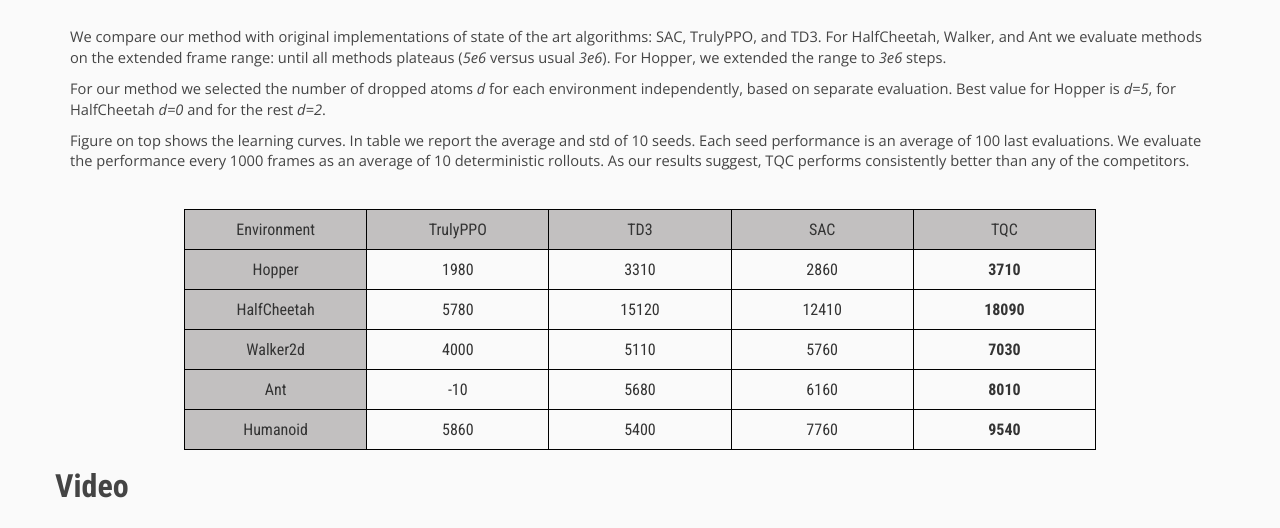
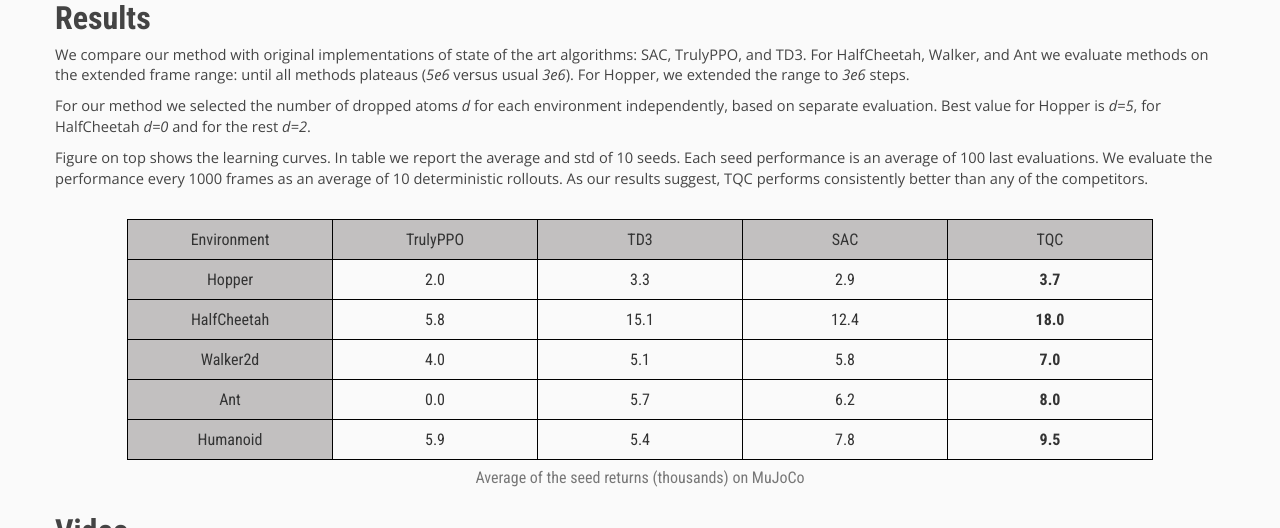
Before and after one commit to bayesgroup/bayesgroup.github.io, a Jekyll site: the page tqc/index.html, which Jekyll copies as it is, in a window 1280 px wide and 900 px high, scrolled down 2658 px, cut to the strip 0-528 px from the top of the window. Built offline with Jekyll 4.4.1, drawn with Linux system fonts in a browser that asks for light colours; nearby versions of some CDN libraries; formulas are drawn with MathJax 3; comment, search, counter and statistics services are not loaded.

Commit message:
TQC restyle

```diff
--- a/tqc/index.html
+++ b/tqc/index.html
@@ -499,10 +499,12 @@
 
 </script>
 <div class="container">
-
+  <p class="vspace"></p>
   <!-- ====================================================== -->
   <!-- ===================== TITLE ========================== -->
   <!-- ====================================================== -->
+
+
   <center>
     <div class="title">Controlling Overestimation Bias with Truncated Mixture of Continuous Distributional Quantile Critics</div>
     <!--<div class="subtitle">Version 2</div>-->
@@ -692,8 +694,6 @@
   <!-- ====================================================== -->
   <div class="row section">
     <div class="section_title">Results</div>
-  </div>
-
     <p>
       We compare our method with original implementations of state of the art algorithms: SAC, TrulyPPO, and TD3.
       For HalfCheetah, Walker, and Ant we evaluate methods on the extended frame range: until all methods plateaus (<i>5e6</i> versus usual <i>3e6</i>).
@@ -712,9 +712,11 @@
       We evaluate the performance every 1000 frames as an average of 10 deterministic rollouts.
       As our results suggest, TQC performs consistently better than any of the competitors.
     </p>
-  <p class="vspace"></p>
+  </div>
+
   <center>
-    <table style="width:80%">
+    <table style="width:90%">
+
       <tr>
         <th><center>Environment</center></th>
         <th><center>TrulyPPO</center></th>
@@ -724,39 +726,40 @@
       </tr>
       <tr>
         <th><center>Hopper</center></th>
-        <td>1980</td>
-        <td>3310</td>
-        <td>2860</td>
-        <td><b>3710</b></td>
+        <td>2.0</td>
+        <td>3.3</td>
+        <td>2.9</td>
+        <td><b>3.7</b></td>
       </tr>
       <tr>
         <th><center>HalfCheetah</center></th>
-        <td>5780</td>
-        <td>15120</td>
-        <td>12410</td>
-        <td><b>18090</b></td>
+        <td>5.8</td>
+        <td>15.1</td>
+        <td>12.4</td>
+        <td><b>18.0</b></td>
       </tr>
       <tr>
         <th><center>Walker2d</center></th>
-        <td>4000</td>
-        <td>5110</td>
-        <td>5760</td>
-        <td><b>7030</b></td>
+        <td>4.0</td>
+        <td>5.1</td>
+        <td>5.8</td>
+        <td><b>7.0</b></td>
       </tr>
       <tr>
         <th><center>Ant</center></th>
-        <td>-10</td>
-        <td>5680</td>
-        <td>6160</td>
-        <td><b>8010</b></td>
+        <td>0.0</td>
+        <td>5.7</td>
+        <td>6.2</td>
+        <td><b>8.0</b></td>
       </tr>
       <tr>
         <th><center>Humanoid</center></th>
-        <td>5860</td>
-        <td>5400</td>
-        <td>7760</td>
-        <td><b>9540</b></td>
+        <td>5.9</td>
+        <td>5.4</td>
+        <td>7.8</td>
+        <td><b>9.5</b></td>
       </tr>
+      <caption style="caption-side:bottom; text-align:center">Average of the seed returns (thousands) on MuJoCo</caption>
     </table>
   </center>
 
@@ -775,7 +778,7 @@
             allowfullscreen></iframe>
   </center>
   <!-- </div>-->
-
+  <p class="vspace"></p>
 
 </div>
 
```
Lines whose indentation alone changed are shown as unchanged.
